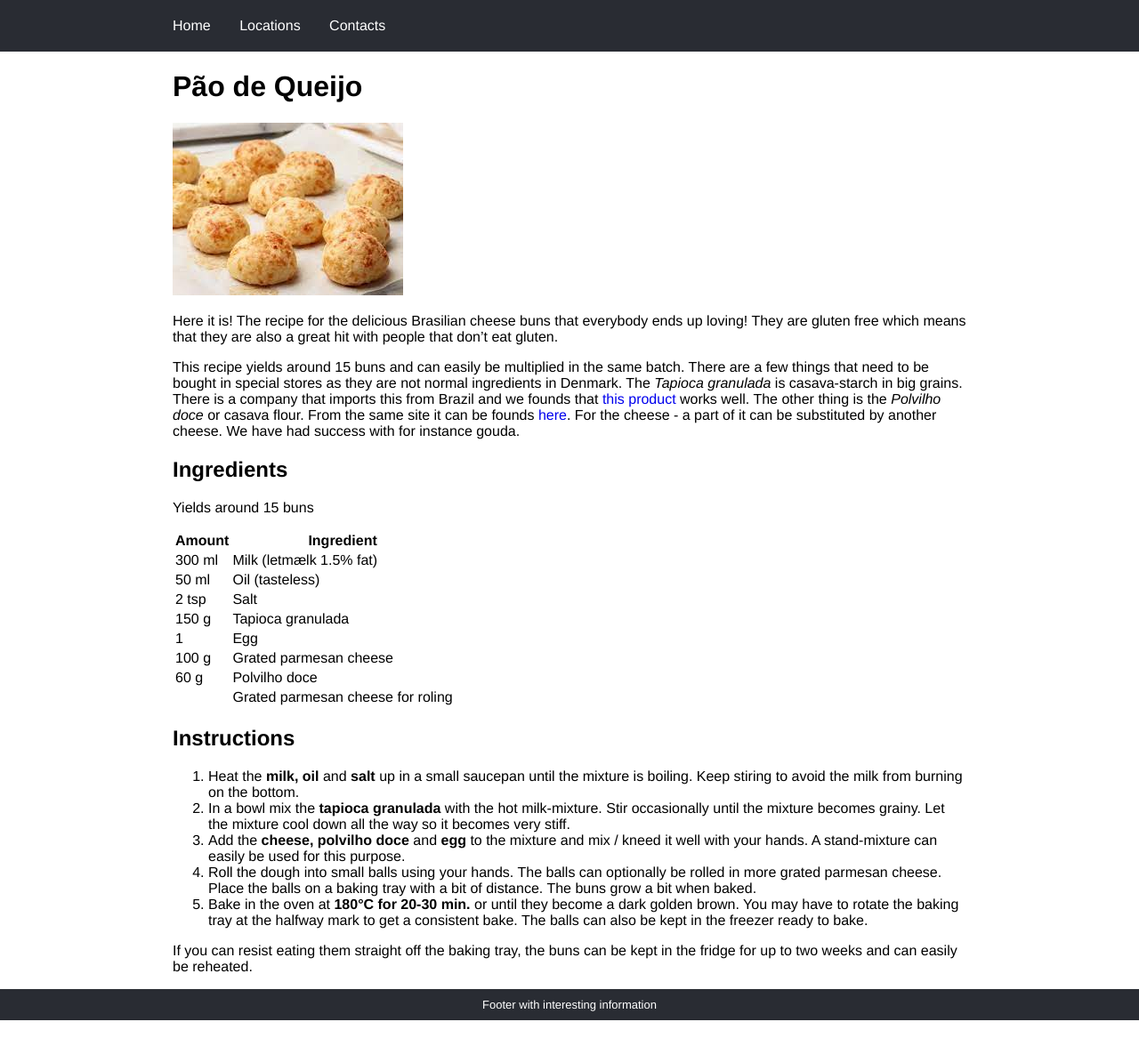
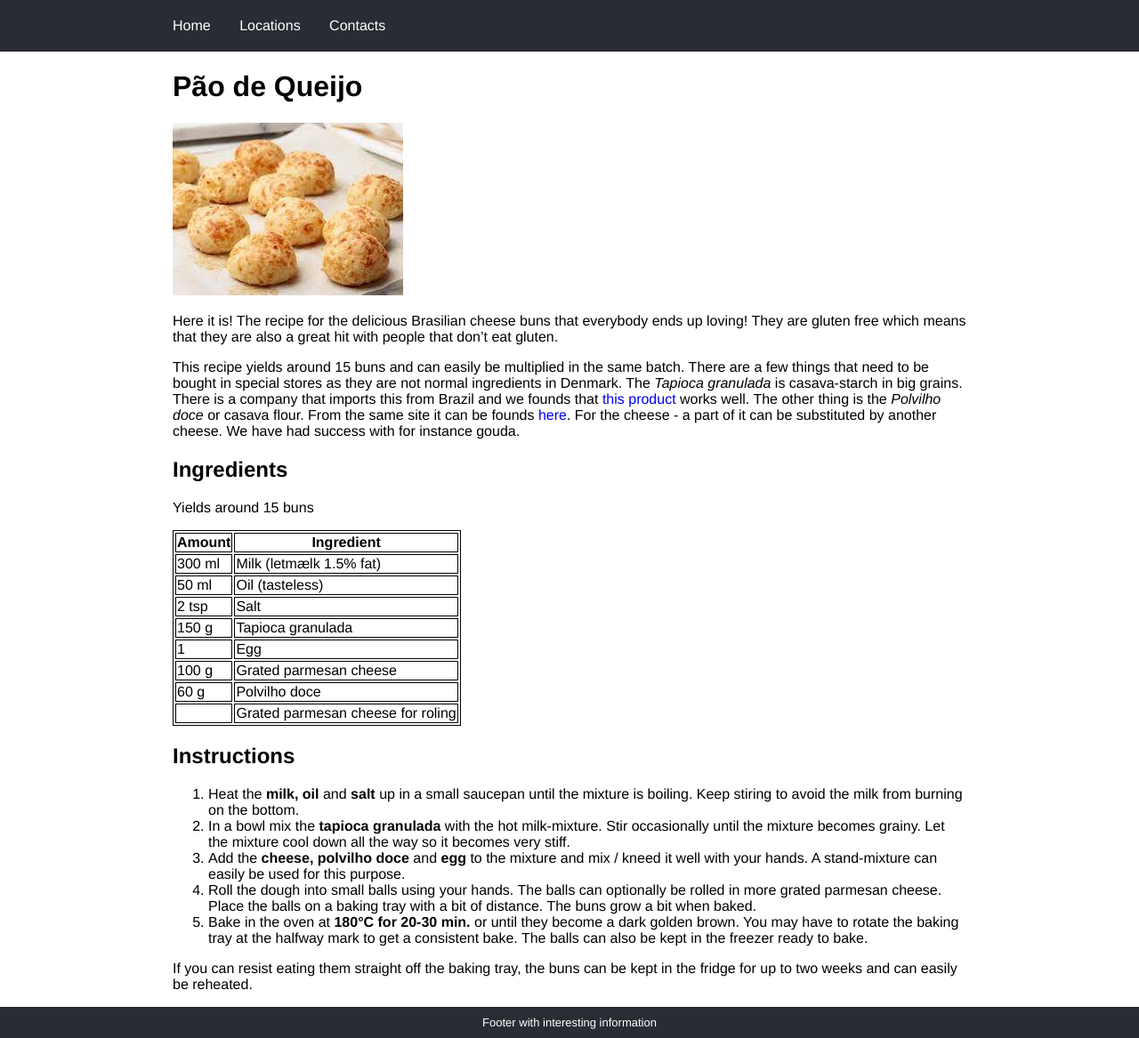
Before and after one commit to tobirasmu/tobirasmu.github.io, a Jekyll site: the page built from _pages/recipes/pao_de_queijo.md, in a window 1280 px wide. Shown: the whole page at 89% size. Built offline with Jekyll 4.4.1, drawn with Linux system fonts in a browser that asks for light colours.

Commit message:
Trying borders in the table

```diff
--- a/assets/css/main.css
+++ b/assets/css/main.css
@@ -11,6 +11,9 @@ footer {
 nav {
   margin: 0;
   padding: 0;
+}
+table, th, td {
+  border: 1px solid;
 }
 /* Here are the style choices for the top menu */
 ul.top_menu {
```
